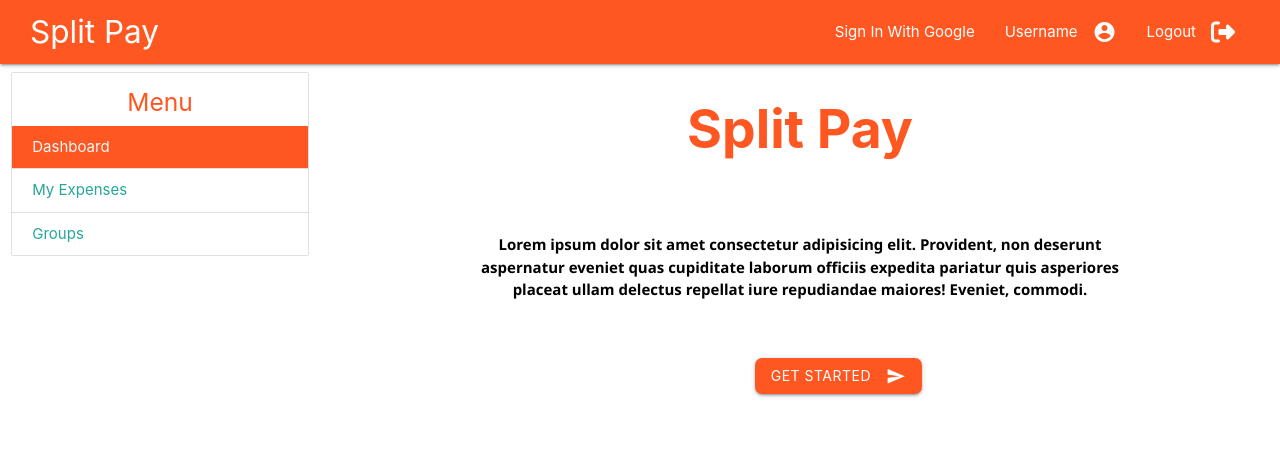
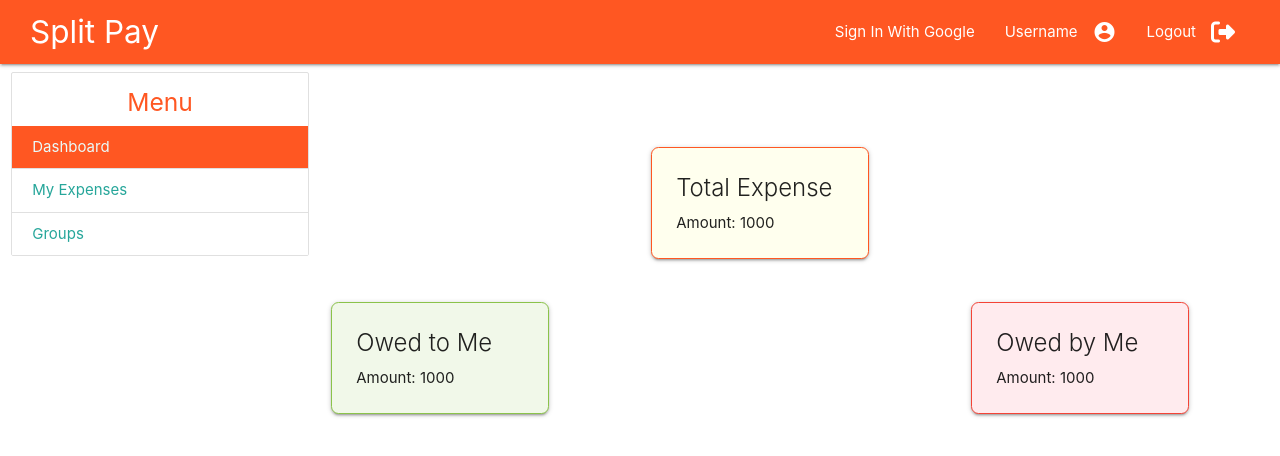
Before and after one commit to Akkiro45/split-pay, an Angular app: page / in a window 1280 px wide. Shown: the top 456 px of the page. Built offline with nearby package versions, Linux system fonts and the light colour scheme.

Commit message:
basic dashboard ui designed

```diff
--- a/src/app/app.component.html
+++ b/src/app/app.component.html
@@ -7,7 +7,8 @@
     </div>
 
     <div class="col s12 m8 l9">
-        <app-landing></app-landing>
+        <!-- <app-landing></app-landing> -->
+        <app-dashboard></app-dashboard>
     </div>
 
 </div>
--- a/src/app/dashboard/dashboard.component.css
+++ b/src/app/dashboard/dashboard.component.css
@@ -0,0 +1,28 @@
+.cards{
+    margin-top: 5em;
+}
+
+.card{
+    border-radius: 0.5em;
+}
+
+.total-expense{
+    border: 1px;
+    border-style: solid;
+    border-color: #ff5722;
+    background-color: #ffffee;
+}
+
+.owed-to-me{
+    border: 1px;
+    border-style: solid;
+    border-color: #8bc34a;
+    background-color: #f1f8e9;
+}
+
+.owed-by-me{
+    border: 1px;
+    border-style: solid;
+    border-color: #f44336;
+    background-color: #ffebee;
+}
--- a/src/app/dashboard/dashboard.component.html
+++ b/src/app/dashboard/dashboard.component.html
@@ -1 +1,31 @@
-<p>dashboard works!</p>
+<div class="cards">
+    <div class="row">
+        <div class="col s6 m3 offset-s3 offset-m4">
+            <div class="card total-expense">
+                <div class="card-content">
+                    <span class="card-title">Total Expense</span>
+                    <p>Amount: 1000</p>
+                </div>
+            </div>
+        </div>
+    </div>
+
+    <div class="row">
+        <div class="col s6 m3">
+            <div class="card owed-to-me">
+                <div class="card-content">
+                    <span class="card-title">Owed to Me</span>
+                    <p>Amount: 1000</p>
+                </div>
+            </div>
+        </div>
+        <div class="col s6 m3 offset-m5">
+            <div class="card owed-by-me">
+                <div class="card-content">
+                    <span class="card-title">Owed by Me</span>
+                    <p>Amount: 1000</p>
+                </div>
+            </div>
+        </div>
+    </div>
+</div>
```
